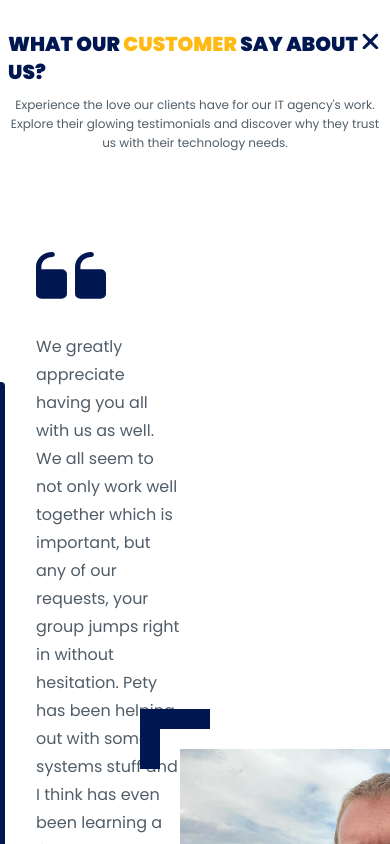
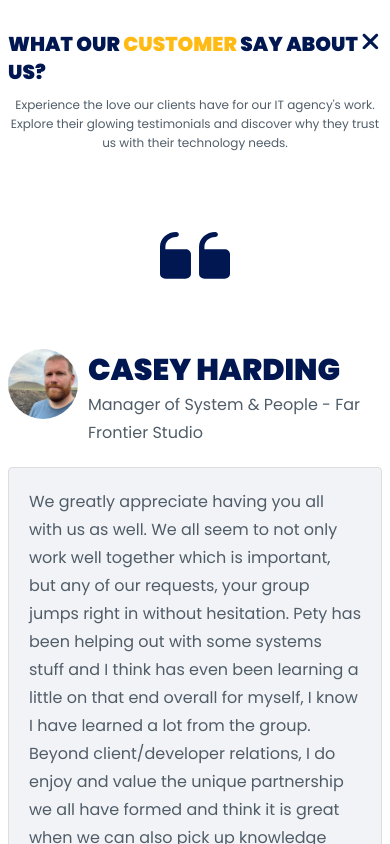
Before and after one commit to maxime-dot/website3, a Next.js app: page / in a window 390 px wide. Both pictures are taken after a click on the button "READ MORE". Shown: the part 1221-2065 px from the top of the page. Built offline with nearby package versions, Linux system fonts and the light colour scheme.

Commit message:
fix: fix components responsivity

```diff
--- a/src/app/components/sliders/testimonial-slider/TestimonialSlider.tsx
+++ b/src/app/components/sliders/testimonial-slider/TestimonialSlider.tsx
@@ -63,13 +63,22 @@ const TestimonialSlider: React.FC<SliderProps> = ({
                 <p className="akata-text-big words">
                   {selectedCustomer.testimonials}
                 </p>
-                <div className="customer-info d-flex flex-col">
+                <div className="customer-info d-flex flex-row">
+                  <Image
+                    src={selectedCustomer.profileLarge}
+                    width={70}
+                    height={70}
+                    alt={`${selectedCustomer.name} profile`}
+                    className="mini-profile"
+                  />
+                  <div className="d-flex flex-col">
                     <span className="akata-title-medium name">
                       {selectedCustomer.name}
                     </span>
                     <span className="akata-text-big">
                       {selectedCustomer.post}
                     </span>
+                  </div>
                 </div>
               </div>
               <div className="content-profile d-flex-center">
--- a/src/app/components/sliders/testimonial-slider/testimonial-slider.scss
+++ b/src/app/components/sliders/testimonial-slider/testimonial-slider.scss
@@ -4,6 +4,7 @@
   top: 0;
   left: 0;
   z-index: 10;
+  overflow: auto;
   .slider-content {
     padding-top: 30px;
     align-items: center;
@@ -67,6 +68,9 @@
         }
         .customer-info {
           margin-top: 43px;
+          .mini-profile {
+            display: none;
+          }
           .name {
             font-size: 30px;
             line-height: calc(30px * 1.4);
@@ -144,3 +148,89 @@
     transform: translateX(0);
   }
 }
+
+//  media responsivity
+@media (max-width: 1024px) {
+  .testimonial-slider {
+    .slider-content {
+      .customer-content {
+        .content-profile {
+          .profile {
+            .shape-top {
+              width: 50px;
+              height: auto;
+            }
+            .shape-bottom {
+              width: 50px;
+              height: auto;
+            }
+            .large-profile {
+              width: 250px;
+              height: auto;
+            }
+          }
+        }
+      }
+    }
+  }
+}
+
+@media (max-width: 874px) {
+  .testimonial-slider {
+    .slider-content {
+      .customer-content {
+        display: flex;
+        flex-direction: column;
+        margin: 0;
+        padding: 0;
+        .content-words {
+          width: 100%;
+          display: flex;
+          justify-content: center;
+          align-items: center;
+          flex-direction: column;
+          margin-top: 80px;
+          .words {
+            background: var(--card-background);
+            padding: 20px;
+            border-radius: var(--border-radius);
+            border: 1px solid var(--border-color);
+            margin-top: 20px;
+            &::before {
+              display: none;
+            }
+            order: 2;
+          }
+          .customer-info {
+            gap: 10px;
+            order: 1;
+            .mini-profile {
+              border-radius: 100%;
+              display: block;
+            }
+          }
+        }
+        .content-profile {
+          width: 100%;
+          .profile {
+            .shape-top {
+              width: 50px;
+              height: auto;
+              display: none;
+            }
+            .shape-bottom {
+              width: 50px;
+              height: auto;
+              display: none;
+            }
+            .large-profile {
+              width: 250px;
+              height: auto;
+              display: none;
+            }
+          }
+        }
+      }
+    }
+  }
+}
```
Lines whose indentation alone changed are shown as unchanged.
